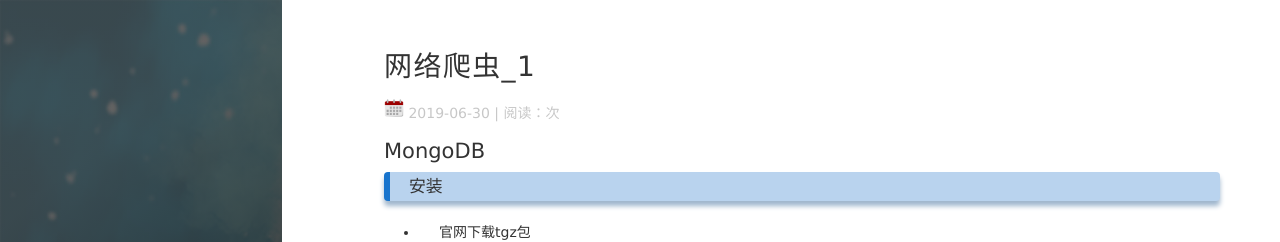
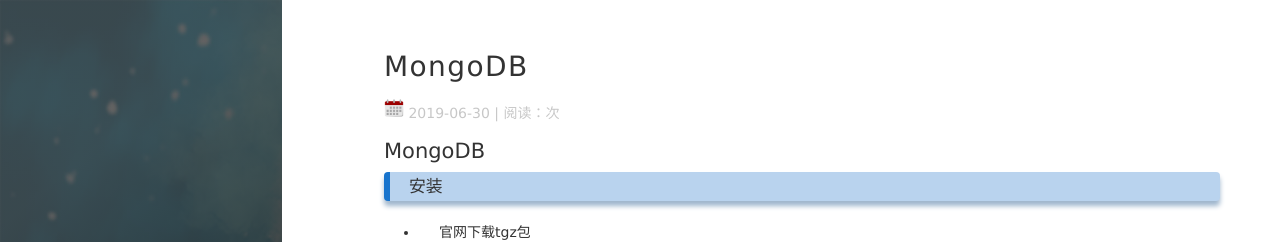
Before and after one commit to FXHao/FXHao.github.io, a Jekyll site: the page built from _posts/2019-06-30-MongoDB.md, in a window 1280 px wide and 900 px high. Shown: the top 242 px of the window. Built offline with Jekyll 4.4.1, drawn with Linux system fonts in a browser that asks for light colours; nearby versions of some CDN libraries; comment, search, counter and statistics services are not loaded.

Commit message:
Update 2019-06-30-MongoDB.md

```diff
--- a/_posts/2019-06-30-MongoDB.md
+++ b/_posts/2019-06-30-MongoDB.md
@@ -1,6 +1,6 @@
 ---
 layout: post
-title: "网络爬虫_1"
+title: "MongoDB"
 date: 2019-06-30
 description: "Mongodb"
 tag: Mongodb
```
